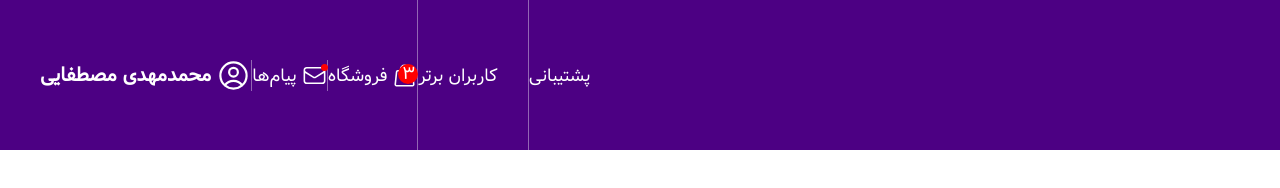
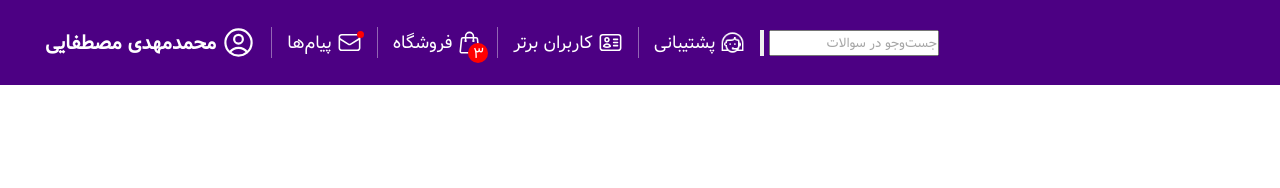
Before and after one commit to Alireza-Jodat2001/tikdad-Navbar, a website: page index.html in a window 1280 px wide. Drawn offline with Linux system fonts and the light colour scheme.

Commit message:
completing search field. -D

```diff
--- a/Sass/style.scss
+++ b/Sass/style.scss
@@ -6,6 +6,7 @@
 :root {
     --color-purple-primary: #4c0083;
     --color-white: #fff;
+    --color-gray-light: #a6a6a6;
 }
 
 * {
@@ -29,21 +30,18 @@
         display: flex;
         justify-content: flex-end;
         align-items: center;
+        padding: 25px 0;
     }
 
-  &__nav {}
+}
 
+.main-header .navbar {
     &__ul {
         display: flex;
         align-items: center;
     }
 
     &__li {
-    display: flex;
-    align-items: center;
-    gap: 5px;
-    font-size: 18px;
-    font-weight: 100;
         position: relative;
 
         &--shopping {
@@ -57,8 +55,9 @@
                 border-radius: 50%;
                 background: red;
                 position: absolute;
-        right: -1px;
-        top: 4px;
+                right: 9px;
+                top: 16px;
+                font-size: 15px;
             }
         }
 
@@ -70,7 +69,7 @@
                 border-radius: 50%;
                 background: red;
                 position: absolute;
-        right: -1px;
+                right: 13px;
                 top: 4px;
             }
         }
@@ -80,7 +79,17 @@
         }
     }
 
-  & .navbar__svg {
+    &__link {
+        display: flex;
+        align-items: center;
+        gap: 5px;
+        font-size: 18px;
+        font-weight: 100;
+        padding: 0 15px;
+        color: var(--color-white);
+    }
+
+    &__icon {
         width: 25px;
 
         &--user {
@@ -88,7 +97,7 @@
         }
     }
 
-  & .navbar__span {
+    &__span {
         &--user {
             font-weight: 900;
             font-size: 20px;
@@ -96,8 +105,20 @@
     }
 }
 
+.main-header .search-field {
+    &__input {
+        &::placeholder {
+            color: var(--color-gray-light);
+        }
+    }
+
+    &__button {}
+
+    &__icon {}
+}
+
 @media screen and (max-width: 1280px) {
     .container {
-    width: 1200px;
+        width: 1220px;
     }
 }
--- a/index.html
+++ b/index.html
@@ -11,43 +11,68 @@
 <body>
     <header class="main-header">
         <div class="container">
-      <nav class="main-header__nav">
-        <ul class="main-header__ul">
-          <li class="main-header__li">
-            <svg class="navbar__svg"></svg>
+            <form class="search-field" name="search-field" id="search-field">
+                <input type="text" placeholder="جست‌و‌جو در سوالات" class="search-field__input">
+                <button type="submit" class="search-field__button">
+                    <svg xmlns="http://www.w3.org/2000/svg" fill="none" viewBox="0 0 24 24" stroke-width="1.5"
+                        stroke="currentColor" class="w-6 h-6 search-field__icon">
+                        <path stroke-linecap="round" stroke-linejoin="round"
+                            d="M21 21l-5.197-5.197m0 0A7.5 7.5 0 105.196 5.196a7.5 7.5 0 0010.607 10.607z" />
+                    </svg>
+                </button>
+            </form>
+
+            <nav class="navbar">
+                <ul class="navbar__ul">
+                    <li class="navbar__li">
+                        <a href="#" class="navbar__link">
+                            <img class="navbar__icon" src="./Images/support.png" alt="support" />
                             <span class="navbar__span">پشتیبانی</span>
+                        </a>
                     </li>
 
-          <li class="main-header__li">
-            <svg class="navbar__svg"></svg>
+                    <li class="navbar__li">
+                        <a href="#" class="navbar__link">
+                            <svg xmlns="http://www.w3.org/2000/svg" fill="none" viewBox="0 0 24 24" stroke-width="1.5"
+                                stroke="currentColor" class="w-6 h-6 navbar__icon">
+                                <path stroke-linecap="round" stroke-linejoin="round"
+                                    d="M15 9h3.75M15 12h3.75M15 15h3.75M4.5 19.5h15a2.25 2.25 0 002.25-2.25V6.75A2.25 2.25 0 0019.5 4.5h-15a2.25 2.25 0 00-2.25 2.25v10.5A2.25 2.25 0 004.5 19.5zm6-10.125a1.875 1.875 0 11-3.75 0 1.875 1.875 0 013.75 0zm1.294 6.336a6.721 6.721 0 01-3.17.789 6.721 6.721 0 01-3.168-.789 3.376 3.376 0 016.338 0z" />
+                            </svg>
                             <span class="navbar__span">کاربران برتر</span>
+                        </a>
                     </li>
 
-          <li class="main-header__li main-header__li--shopping">
+                    <li class="navbar__li navbar__li--shopping">
+                        <a href="#" class="navbar__link">
                             <svg xmlns="http://www.w3.org/2000/svg" fill="none" viewBox="0 0 24 24" stroke-width="1.5"
-              stroke="currentColor" class="w-6 h-6 navbar__svg">
+                                stroke="currentColor" class="w-6 h-6 navbar__icon">
                                 <path stroke-linecap="round" stroke-linejoin="round"
                                     d="M15.75 10.5V6a3.75 3.75 0 10-7.5 0v4.5m11.356-1.993l1.263 12c.07.665-.45 1.243-1.119 1.243H4.25a1.125 1.125 0 01-1.12-1.243l1.264-12A1.125 1.125 0 015.513 7.5h12.974c.576 0 1.059.435 1.119 1.007zM8.625 10.5a.375.375 0 11-.75 0 .375.375 0 01.75 0zm7.5 0a.375.375 0 11-.75 0 .375.375 0 01.75 0z" />
                             </svg>
                             <span class="navbar__span">فروشگاه</span>
+                        </a>
                     </li>
 
-          <li class="main-header__li main-header__li--massage">
+                    <li class="navbar__li navbar__li--massage">
+                        <a href="#" class="navbar__link">
                             <svg xmlns="http://www.w3.org/2000/svg" fill="none" viewBox="0 0 24 24" stroke-width="1.5"
-              stroke="currentColor" class="w-6 h-6 navbar__svg">
+                                stroke="currentColor" class="w-6 h-6 navbar__icon">
                                 <path stroke-linecap="round" stroke-linejoin="round"
                                     d="M21.75 6.75v10.5a2.25 2.25 0 01-2.25 2.25h-15a2.25 2.25 0 01-2.25-2.25V6.75m19.5 0A2.25 2.25 0 0019.5 4.5h-15a2.25 2.25 0 00-2.25 2.25m19.5 0v.243a2.25 2.25 0 01-1.07 1.916l-7.5 4.615a2.25 2.25 0 01-2.36 0L3.32 8.91a2.25 2.25 0 01-1.07-1.916V6.75" />
                             </svg>
                             <span class="navbar__span">پیام‌ها</span>
+                        </a>
                     </li>
 
-          <li class="main-header__li">
+                    <li class="navbar__li">
+                        <a href="#" class="navbar__link">
                             <svg xmlns="http://www.w3.org/2000/svg" fill="none" viewBox="0 0 24 24" stroke-width="1.5"
-              stroke="currentColor" class="w-6 h-6 navbar__svg navbar__svg--user">
+                                stroke="currentColor" class="w-6 h-6 navbar__icon navbar__icon--user">
                                 <path stroke-linecap="round" stroke-linejoin="round"
                                     d="M17.982 18.725A7.488 7.488 0 0012 15.75a7.488 7.488 0 00-5.982 2.975m11.963 0a9 9 0 10-11.963 0m11.963 0A8.966 8.966 0 0112 21a8.966 8.966 0 01-5.982-2.275M15 9.75a3 3 0 11-6 0 3 3 0 016 0z" />
                             </svg>
                             <span class="navbar__span navbar__span--user">محمد‌مهدی مصطفایی</span>
+                        </a>
                     </li>
                 </ul>
             </nav>
```
Also changed, not shown: Css/style.css, Images/support.png (added). Lines whose indentation alone changed are shown as unchanged.
